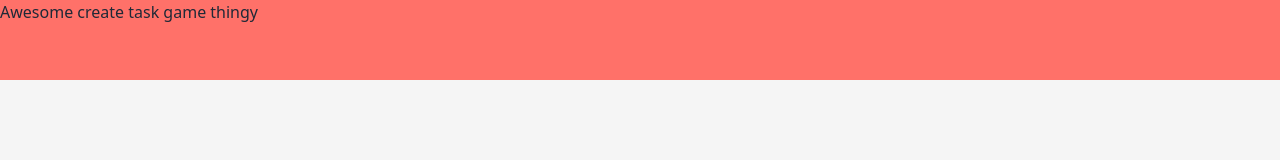
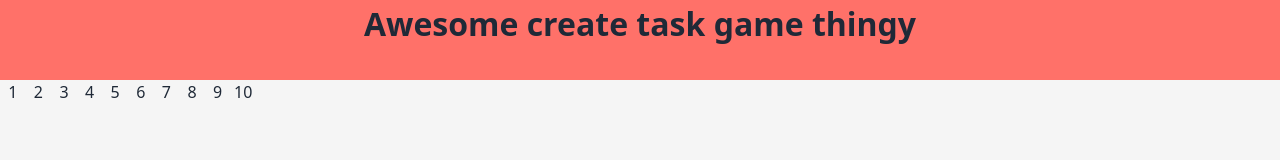
Before and after one commit to staten-island-tech/create-task-MatthewF710, a website built with Vite: page app/index.html in a window 1280 px wide. Built offline with nearby package versions, Linux system fonts and the light colour scheme.

Commit message:
skibididididididididididididi

```diff
--- a/app/JS/DOMSelectors.js
+++ b/app/JS/DOMSelectors.js
@@ -1,4 +1,4 @@
 const DOMSelectors = {
-  container: document.querySelector(".div"),
+  container: document.querySelector("#buttondiv"),
 };
 export { DOMSelectors };
--- a/app/JS/main.js
+++ b/app/JS/main.js
@@ -5,7 +5,7 @@ function cardPositions(rounds) {
   positions.splice(0, positions.length);
   let topbottom = "";
   let leftright = "";
-  for (let i = 0; i <= rounds; i++) {
+  for (let i = 1; i <= rounds; i++) {
     if (Math.round(Math.random()) == 1) {
       topbottom = "top";
     } else {
@@ -17,7 +17,7 @@ function cardPositions(rounds) {
       leftright = "right";
     }
     let randomPositionX = Math.ceil(Math.random() * 50);
-    if (i > 0) {
+    if (i > 1) {
       for (let i = 0; i >= rounds - 1; i++) {
         if (
           leftright == positions[i].leftright &&
@@ -28,7 +28,7 @@ function cardPositions(rounds) {
       }
     }
     let randomPositionY = Math.ceil(Math.random() * 50);
-    if (i > 0) {
+    if (i > 1) {
       for (let i = 0; i >= rounds - 1; i++) {
         if (
           topbottom == positions[i].topbottom &&
@@ -48,14 +48,16 @@ function cardPositions(rounds) {
   }
 }
 function buttonInserter() {
-  positions.forEach((card) => {
+  for (let i = 0; i <= positions.length - 1; i++) {
     DOMSelectors.container.insertAdjacentHTML(
       "beforeend",
-      `<div class="w-[2%] h-[1.5%] absoute ${card.topbottom}-${
-        card.distanceY - 2
-      } ${card.leftright}-${card.distanceX}" id="button-${i}">${i}</div>`
+      `<button class="button w-[2%] h-[1.5%] absoute ${
+        positions[i].topbottom
+      }-[${positions[i].distanceY - 2}%] ${positions[i].leftright}-{${
+        positions[i].distanceX
+      }%]" id="button-${i + 1}">${i + 1}</button>`
     );
-  });
+  }
 }
 function currentbuttonchecker() {
   let currentbutton = document.querySelector(`#button-${i}`);
@@ -80,4 +82,5 @@ function gamelogic() {
     roundcount++;
   }
 }
-cardPositions(5);
+cardPositions(10);
+buttonInserter();
--- a/app/index.html
+++ b/app/index.html
@@ -7,8 +7,8 @@
     <title>Document</title>
   </head>
   <body class="bg-white">
-    <div class="min-w-full bg-red h-[5rem]" id="topbar">
-      <h1>Awesome create task game thingy</h1>
+    <div class="min-w-full bg-red h-[5rem] grid justify-items-center" id="topbar">
+      <h1 class="text-[2rem] font-bold">Awesome create task game thingy</h1>
     </div>
     <div class="w-full min-h-screen" id="buttondiv"></div>
     <script type="module" src="./JS/main.js"></script>
```
